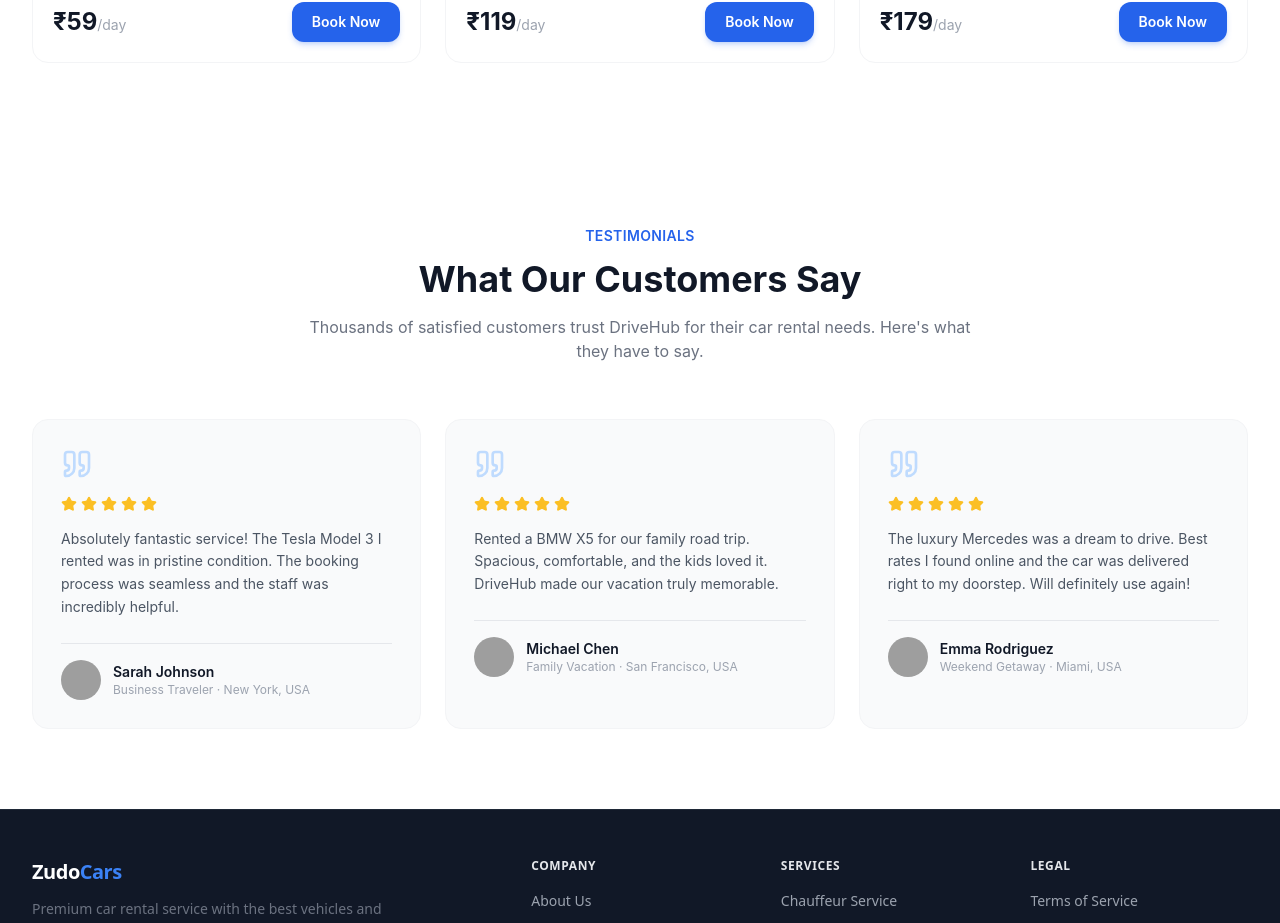
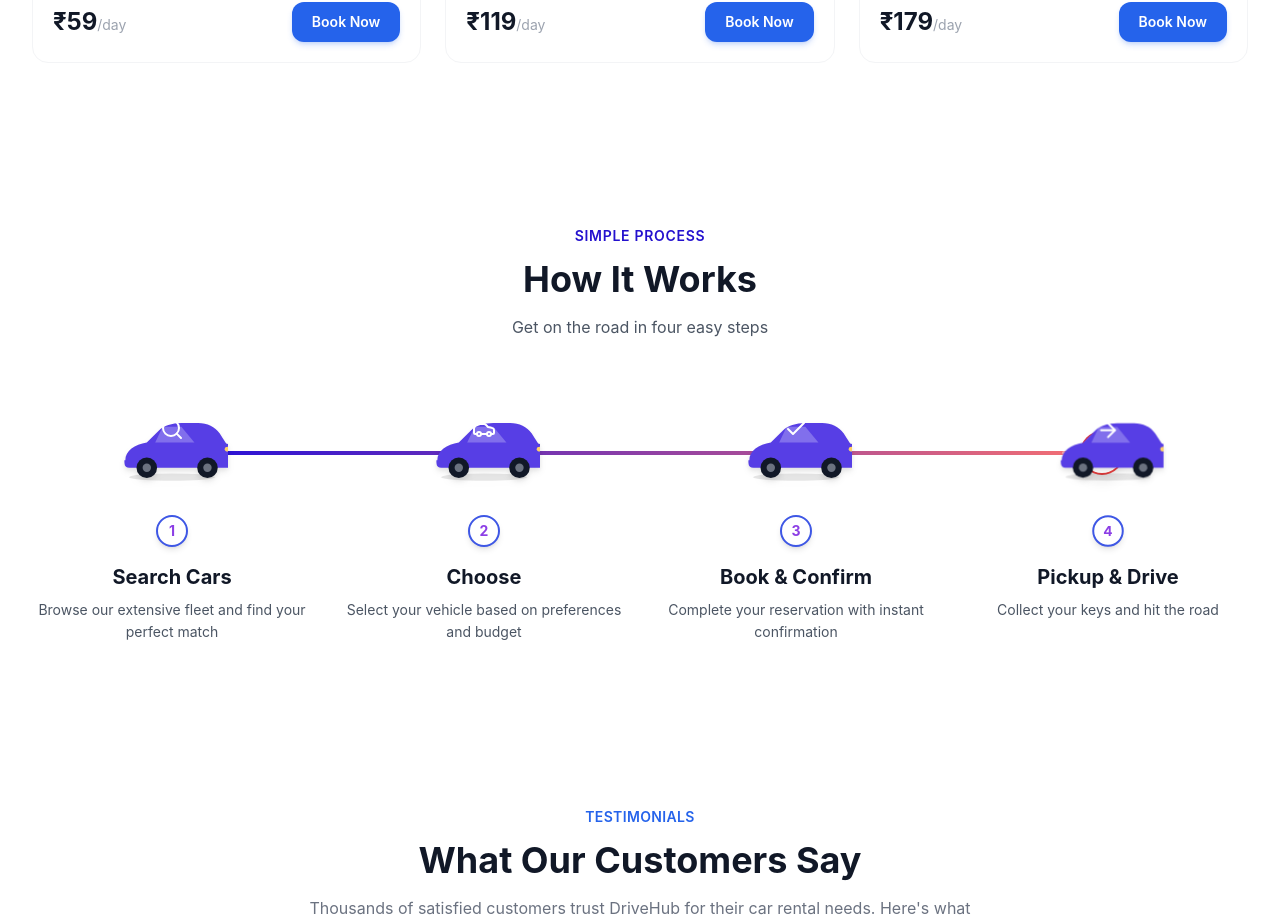
Before and after one commit to zudocarsdevelopment-collab/Zudocars-UI, a React (Vite) app: page / in a window 1280 px wide. Shown: the part 2455-3378 px from the top of the page. Built offline with nearby package versions, Linux system fonts and the light colour scheme; grey boxes are pictures that could not be loaded; the HTML template or start-up script is replaced by a standard one.

Commit message:
Test_updtaed

```diff
--- a/src/App.jsx
+++ b/src/App.jsx
@@ -4,6 +4,7 @@ import CarCategories from './components/CarCategories';
 import Footer from './components/Footer';
 import Testimonials from './components/Testimonials';
 import FeaturedCars from './components/FeaturedCars';
+import HowItWorks from './components/HowItWorks';
 function App() {
   return (
     <div className="min-h-screen bg-[radial-gradient(circle_at_top,_rgba(59,130,246,0.16),_transparent_45%),linear-gradient(135deg,_#020617_0%,_#0f172a_100%)]">
@@ -11,6 +12,7 @@ function App() {
       <HeroSection />
       <CarCategories />
       <FeaturedCars />
+      <HowItWorks />
       <Testimonials />
       <Footer />
     </div>
--- /dev/null
+++ b/src/components/HowItWorks.jsx
@@ -0,0 +1,247 @@
+import { useEffect, useRef, useState } from "react";
+import { Search, Car, Check, ArrowRight, Flag } from "lucide-react";
+
+const steps = [
+  {
+    num: 1,
+    icon: <Search className="w-6 h-6" />,
+    title: "Search Cars",
+    desc: "Browse our extensive fleet and find your perfect match",
+  },
+  {
+    num: 2,
+    icon: <Car className="w-6 h-6" />,
+    title: "Choose",
+    desc: "Select your vehicle based on preferences and budget",
+  },
+  {
+    num: 3,
+    icon: <Check className="w-6 h-6" />,
+    title: "Book & Confirm",
+    desc: "Complete your reservation with instant confirmation",
+  },
+  {
+    num: 4,
+    icon: <ArrowRight className="w-6 h-6" />,
+    title: "Pickup & Drive",
+    desc: "Collect your keys and hit the road",
+  },
+];
+
+const LOOP_DURATION = 6000; // ms for one full Search -> Drive lap
+const PAUSE_AT_END = 600; // ms the car rests at step 4 before restarting
+
+export default function HowItWorks() {
+  const sectionRef = useRef(null);
+  const [inView, setInView] = useState(false);
+  const [progress, setProgress] = useState(0); // 0 -> 1 across the whole journey
+  const [activeStep, setActiveStep] = useState(0);
+  const rafRef = useRef(null);
+  const startRef = useRef(null);
+
+  // Only animate while the section is actually visible, so it doesn't run forever off-screen.
+  useEffect(() => {
+    const el = sectionRef.current;
+    if (!el) return;
+    const observer = new IntersectionObserver(
+      ([entry]) => setInView(entry.isIntersecting),
+      { threshold: 0.2 }
+    );
+    observer.observe(el);
+    return () => observer.disconnect();
+  }, []);
+
+  useEffect(() => {
+    const reduceMotion = window.matchMedia(
+      "(prefers-reduced-motion: reduce)"
+    ).matches;
+
+    if (reduceMotion) {
+      setProgress(1);
+      setActiveStep(steps.length - 1);
+      return;
+    }
+
+    if (!inView) {
+      if (rafRef.current) cancelAnimationFrame(rafRef.current);
+      return;
+    }
+
+    const cycle = LOOP_DURATION + PAUSE_AT_END;
+
+    const tick = (timestamp) => {
+      if (startRef.current === null) startRef.current = timestamp;
+      const elapsed = (timestamp - startRef.current) % cycle;
+
+      const clamped =
+        elapsed >= LOOP_DURATION ? 1 : elapsed / LOOP_DURATION;
+
+      // ease in/out so the car gently accelerates away from each stop
+      const eased =
+        clamped < 0.5
+          ? 2 * clamped * clamped
+          : 1 - Math.pow(-2 * clamped + 2, 2) / 2;
+
+      setProgress(eased);
+      setActiveStep(
+        Math.min(steps.length - 1, Math.floor(eased * steps.length))
+      );
+
+      rafRef.current = requestAnimationFrame(tick);
+    };
+
+    rafRef.current = requestAnimationFrame(tick);
+    return () => {
+      if (rafRef.current) cancelAnimationFrame(rafRef.current);
+      startRef.current = null;
+    };
+  }, [inView]);
+
+  return (
+    <section
+      id="how-it-works"
+      ref={sectionRef}
+      className="relative overflow-hidden bg-white py-20"
+    >
+      <style>{`
+        @keyframes hiw-bounce {
+          0%, 100% { transform: translateY(0); }
+          50% { transform: translateY(-4px); }
+        }
+        .hiw-car-bounce { animation: hiw-bounce 0.6s ease-in-out infinite; }
+        .hiw-node {
+          transition: transform 0.45s cubic-bezier(0.34,1.56,0.64,1), box-shadow 0.45s ease, background-color 0.45s ease;
+        }
+        .hiw-badge {
+          transition: transform 0.4s cubic-bezier(0.34,1.56,0.64,1), background-color 0.4s ease, color 0.4s ease, border-color 0.4s ease;
+        }
+        .hiw-card {
+          transition: opacity 0.5s ease, transform 0.5s ease;
+        }
+        @media (prefers-reduced-motion: reduce) {
+          .hiw-car-bounce { animation: none !important; }
+          .hiw-node, .hiw-badge, .hiw-card { transition: none !important; }
+        }
+      `}</style>
+
+      <div className="mx-auto max-w-7xl px-4 sm:px-6 lg:px-8">
+        <div className="mb-16 text-center">
+          <span className="text-sm font-semibold uppercase tracking-wider text-[#2411ce]">
+            Simple Process
+          </span>
+          <h2 className="mb-4 mt-3 text-4xl font-bold text-gray-900">
+            How It Works
+          </h2>
+          <p className="mx-auto max-w-2xl text-gray-600">
+            Get on the road in four easy steps
+          </p>
+        </div>
+
+        <div className="relative grid gap-x-8 gap-y-16 md:grid-cols-4">
+          {/* Track line */}
+          <div className="absolute left-[12%] right-[12%] top-12 hidden h-1 overflow-visible rounded-full bg-gray-100 md:block">
+            {/* Filled progress */}
+            <div
+              className="h-full rounded-full bg-gradient-to-r from-[#220eda] to-red-400"
+              style={{
+                width: `${progress * 100}%`,
+                transition: "width 0.1s linear",
+              }}
+            />
+
+            {/* The car driving along the line */}
+            <div
+              className="hiw-car-bounce absolute -top-[18px] -ml-5"
+              style={{
+                left: `${progress * 100}%`,
+                transition: "left 0.1s linear",
+              }}
+            >
+              <div className="relative flex h-10 w-10 items-center justify-center rounded-full bg-white shadow-lg ring-2 ring-[#E53E3E]">
+                <Car className="h-5 w-5 text-[#3c24c4]" strokeWidth={2.5} />
+              </div>
+              {/* exhaust / motion puffs */}
+              <span className="absolute right-full top-1/2 h-1.5 w-1.5 -translate-y-1/2 rounded-full bg-red-200 opacity-70" />
+              <span className="absolute right-[140%] top-1/2 h-1 w-1 -translate-y-1/2 rounded-full bg-red-100 opacity-50" />
+            </div>
+
+            {/* Finish flag at the end of the line */}
+            <Flag className="absolute -top-[14px] -right-2 h-4 w-4 text-gray-300" />
+          </div>
+
+          {steps.map((step, index) => {
+            const isActive = index <= activeStep && progress > 0;
+            const isCurrent = index === activeStep && progress < 1;
+
+            return (
+              <div key={step.num} className="relative text-center">
+                <div className="relative z-10">
+                  <div
+                    className={`hiw-node relative mx-auto mb-6 h-24 w-28 ${
+                      isCurrent ? "scale-110" : "scale-100"
+                    }`}
+                  >
+                    {/* Car-shaped badge */}
+                    <svg
+                      viewBox="0 0 120 80"
+                      className={`h-full w-full drop-shadow-md transition-colors duration-500 ${
+                        isActive ? "text-[#573ee5]" : "text-gray-200"
+                      }`}
+                    >
+                      <ellipse cx="60" cy="68" rx="46" ry="4" className="fill-black/10" />
+                      <path
+                        d="M10 50 C10 40 20 33 33 31 L46 18 C51 13 60 10 70 10 L88 10 C98 10 106 14 111 21 L118 32 C123 33 128 38 128 45 L128 50 C128 55 124 58 119 58 L14 58 C9 58 9 54 9 50 Z"
+                        fill="currentColor"
+                        className={isActive ? "shadow-lg" : ""}
+                      />
+                      <path
+                        d="M50 14 L70 14 L84 31 L42 31 Z"
+                        className={isActive ? "fill-white/25" : "fill-white/60"}
+                      />
+                      <circle cx="33" cy="58" r="11" className="fill-gray-900" />
+                      <circle cx="33" cy="58" r="4.5" className="fill-gray-500" />
+                      <circle cx="98" cy="58" r="11" className="fill-gray-900" />
+                      <circle cx="98" cy="58" r="4.5" className="fill-gray-500" />
+                      <ellipse
+                        cx="120"
+                        cy="38"
+                        rx="3.5"
+                        ry="2.5"
+                        className={isActive ? "fill-[#FFD166]" : "fill-white"}
+                      />
+                    </svg>
+
+                    {/* Step icon riding inside the windshield */}
+                    <div
+                      className={`absolute left-1/2 top-[28%] -translate-x-1/2 -translate-y-1/2 transition-colors duration-500 ${
+                        isActive ? "text-white" : "text-gray-400"
+                      }`}
+                    >
+                      {step.icon}
+                    </div>
+                  </div>
+
+                  <div
+                    className={`hiw-badge -mt-2 mb-4 mx-auto flex h-8 w-8 items-center justify-center rounded-full border-2 bg-white text-sm font-bold shadow-md ${
+                      isActive
+                        ? "border-[#3e57e5] text-[#8c3ee5]"
+                        : "border-gray-200 text-gray-400"
+                    } ${isCurrent ? "scale-125" : "scale-100"}`}
+                  >
+                    {step.num}
+                  </div>
+                </div>
+                <h3 className="mb-2 text-xl font-bold text-gray-900">
+                  {step.title}
+                </h3>
+                <p className="text-sm leading-relaxed text-gray-600">
+                  {step.desc}
+                </p>
+              </div>
+            );
+          })}
+        </div>
+      </div>
+    </section>
+  );
+}
```
Also changed, not shown: 5 other files (tests, documents, lock files or other folders).
